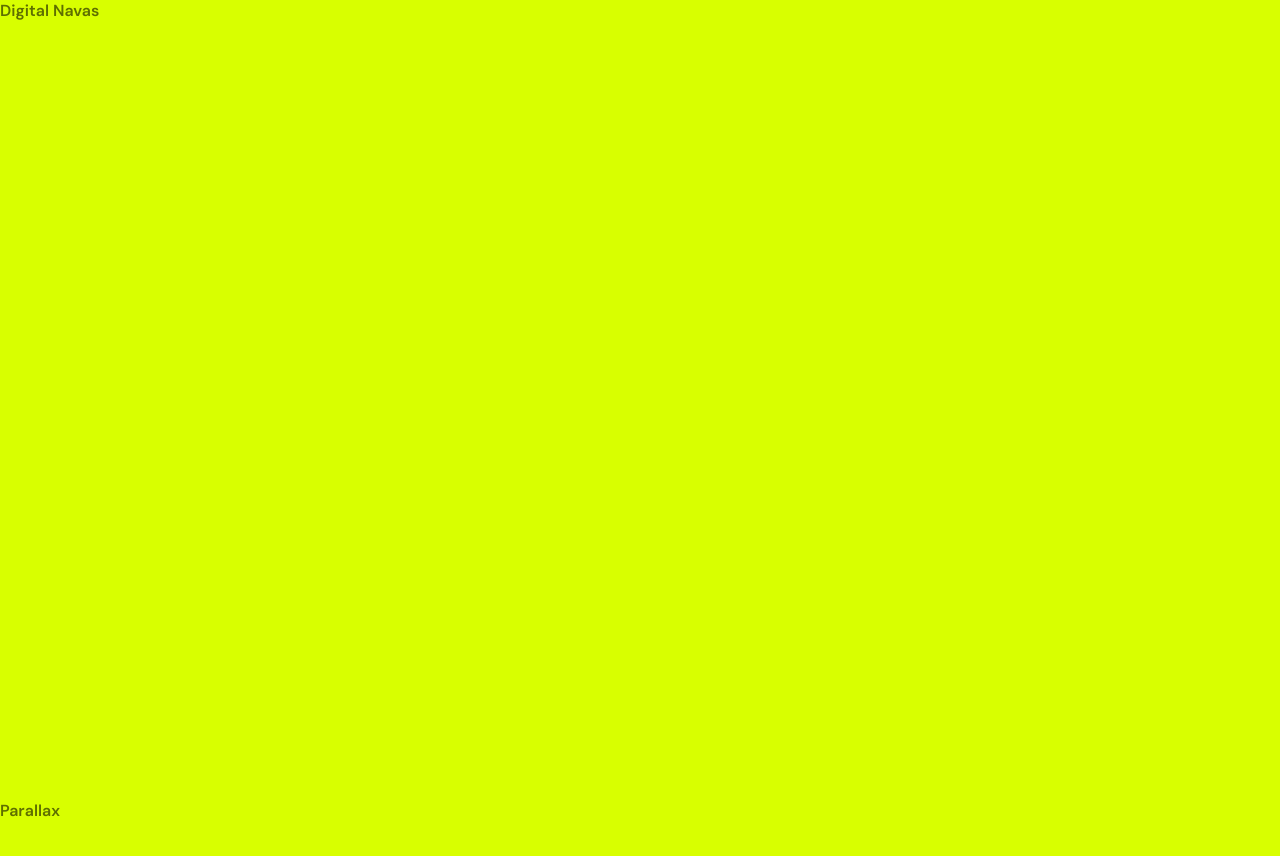
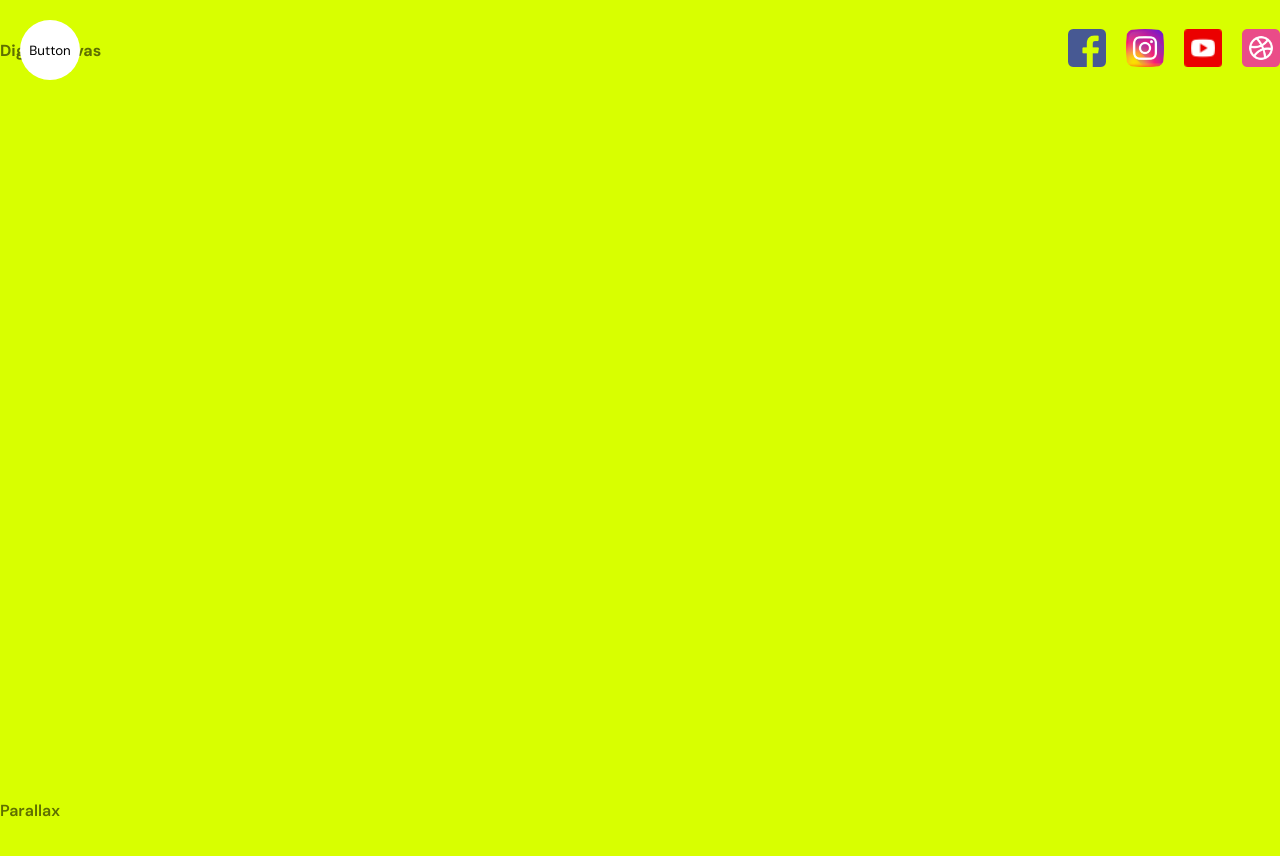
Before and after one commit to safak/animated-portfolio, a React (Vite) app: page / in a window 1280 px wide. Shown: the top 856 px of the page. Built offline with nearby package versions, Linux system fonts and the light colour scheme.

Commit message:
framer-motion added, navbar

```diff
--- a/package.json
+++ b/package.json
@@ -10,6 +10,7 @@
     "preview": "vite preview"
   },
   "dependencies": {
+    "framer-motion": "^10.16.4",
     "react": "18.2.0",
     "react-dom": "18.2.0",
     "sass": "^1.69.4"
--- a/src/app.scss
+++ b/src/app.scss
@@ -16,6 +16,7 @@
     background-color: rgb(216 255 0);
     color: rgb(94 111 0);
     font-weight: 600;
+
 }
 
 a {
--- a/src/components/navbar/Navbar.jsx
+++ b/src/components/navbar/Navbar.jsx
@@ -1,14 +1,29 @@
-import "./navbar.scss"
+import Sidebar from "../sidebar/Sidebar";
+import "./navbar.scss";
+import { motion } from "framer-motion";
 
 const Navbar = () => {
 return (
     <div className="navbar">
-        {/* Sidebar */}
+        < Sidebar />
         <div className="wrapper">
-            <span>Digital Navas</span>
+            <motion.span
+                initial={{ opacity: 0, scale: 0.5 }}
+                animate={{ opacity: 1, scale: 1 }}
+                transition={{ duration: 0.5 }}
+            >Digital Navas</motion.span>
             <div className="social">
                 <a href="#">
-                    <img src="" alt="" />
+                    <img src="/facebook.png" alt="facebook" />
+                </a>
+                <a href="#">
+                    <img src="/instagram.png" alt="instagram" />
+                </a>
+                <a href="#">
+                    <img src="/youtube.png" alt="youtube" />
+                </a>
+                <a href="#">
+                    <img src="/dribbble.png" alt="dribble" />
                 </a>
             </div>
         </div>
--- a/src/components/navbar/navbar.scss
+++ b/src/components/navbar/navbar.scss
@@ -0,0 +1,26 @@
+.navbar {
+    height: 100px;
+
+    .wrapper {
+        max-width: 1366px;
+        margin: auto;
+        display: flex;
+        align-items: center;
+        justify-content: space-between;
+        height: 100%;
+
+        span {
+            font-weight: bold;
+        }
+
+        .social {
+            display: flex;
+            gap: 20px;
+
+            img {
+                width: 38px;
+                height: 38x;
+            }
+        }
+    }
+}
--- /dev/null
+++ b/src/components/sidebar/Sidebar.jsx
@@ -0,0 +1,37 @@
+import { useState } from "react"
+import { motion } from "framer-motion"
+
+import Links from "./links/Links"
+import ToggleButton from "./toggleButton/ToggleButton"
+
+import "./sidebar.scss"
+
+const Sidebar = () => {
+
+  const [open, setOpen] = useState(false)
+
+  // framer-motion variants
+  const variants = {
+    open: {},
+    closed: {
+      // cripath to create custom shape CSS
+      clipPath: "circle(30px at 50px 50px)",
+      transition: {
+        delay: 0.5,
+        type: "spring",
+        stiffness: 400,
+        damping: 40,
+      }
+    }
+  }
+  return (
+    <motion.div className="sidebar" animate={open ? "open" : "closed"}>
+      <motion.div className="bg" variants={variants}>
+        <Links />
+      </motion.div>
+      <ToggleButton setOpen={setOpen} />
+    </motion.div>
+  )
+}
+
+export default Sidebar
--- /dev/null
+++ b/src/components/sidebar/links/Links.jsx
@@ -0,0 +1,16 @@
+
+const Links = () => {
+
+
+    const items = ["Home", "Services", "Portfolio", "Contact", "About"]
+
+    return (
+        <div className="links">
+            {items.map((item) => (
+                <a href={`#${item}`} key={item}>{item}</a>
+            ))}
+        </div>
+    )
+}
+
+export default Links
--- /dev/null
+++ b/src/components/sidebar/sidebar.scss
@@ -0,0 +1,42 @@
+.sidebar {
+    display: flex;
+    flex-direction: column;
+    align-items: center;
+    justify-content: center;
+    background-color: #fff;
+    color: #000;
+
+    .bg {
+        position: fixed;
+        top: 0;
+        left: 0;
+        width: 400px;
+        bottom: 0;
+        background: #fff;
+
+        .links {
+            position: absolute;
+            width: 100%;
+            height: 100%;
+            display: flex;
+            flex-direction: column;
+            justify-content: center;
+            gap: 20px;
+
+            a {
+                font-size: 40px;
+            }
+        }
+    }
+
+    button {
+        width: 50px;
+        height: 50px;
+        border-radius: 50%;
+        position: fixed;
+        top: 25px;
+        left: 25px;
+        background-color: transparent;
+        border: none;
+    }
+}
--- /dev/null
+++ b/src/components/sidebar/toggleButton/ToggleButton.jsx
@@ -0,0 +1,10 @@
+
+const ToggleButton = ({ setOpen }) => {
+  return (
+    <button onClick={() => setOpen((prev) => !prev)}>
+        Button
+    </button>
+  )
+}
+
+export default ToggleButton
```
Also changed, not shown: 1 other file (tests, documents, lock files or other folders).
